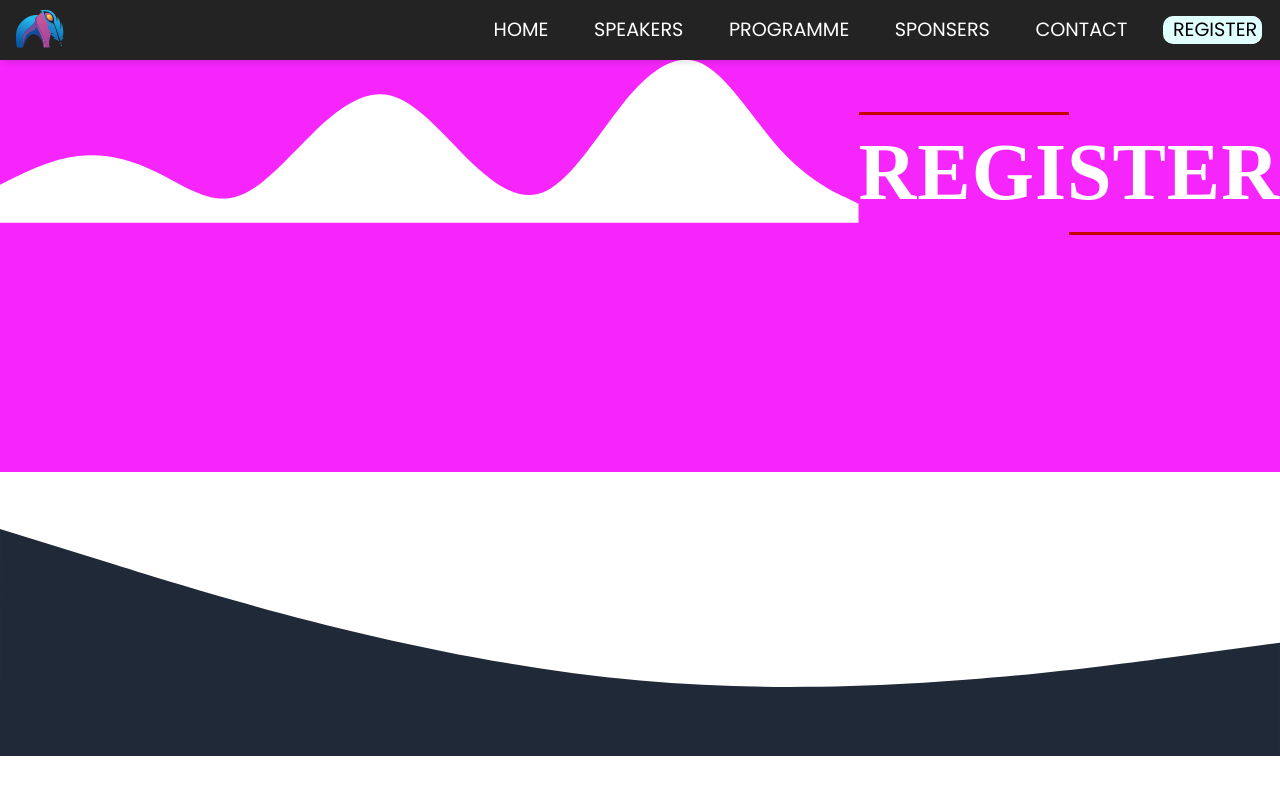
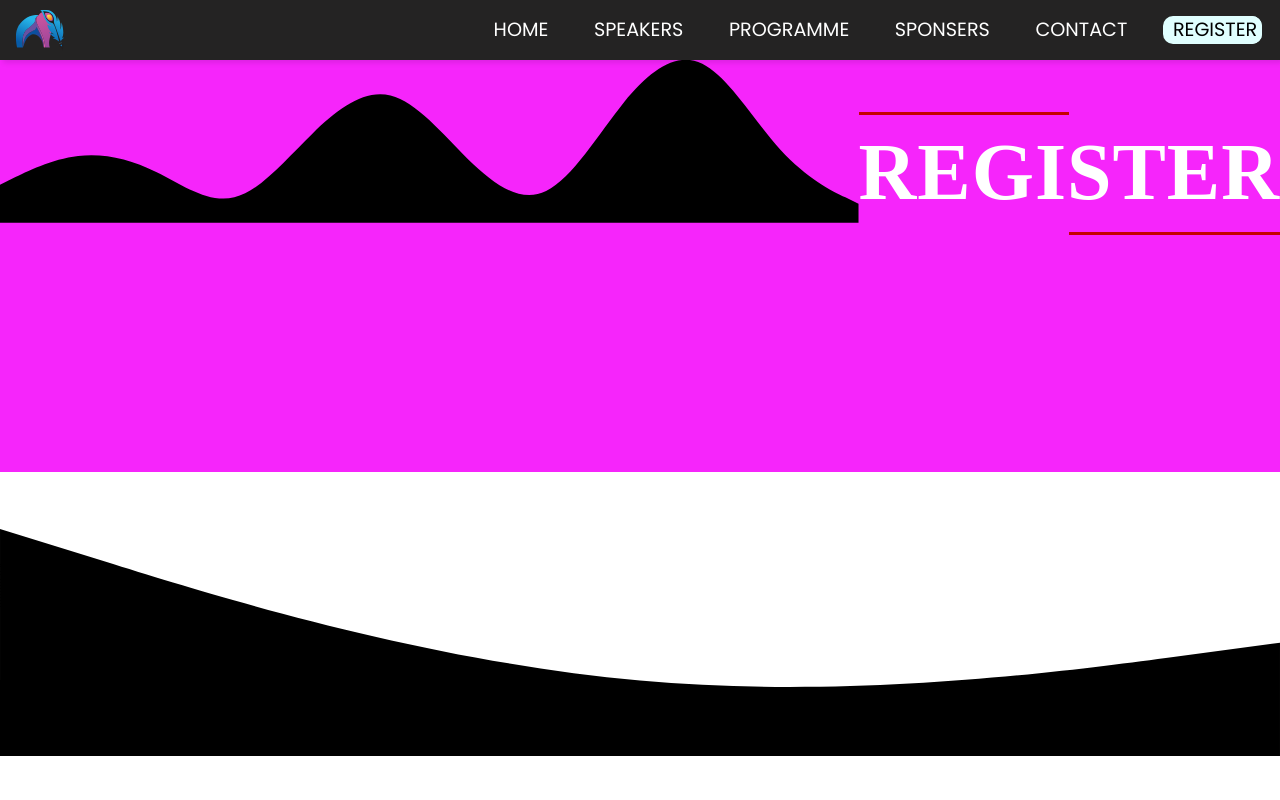
Before and after one commit to mehul1409/DuLitFest, a React (Vite) app: page /register in a window 1280 px wide. Shown: the top 800 px of the page. Built offline with nearby package versions, Linux system fonts and the light colour scheme.

Commit message:
added states to the footer and header

```diff
--- a/src/Components/Footer/Footer.jsx
+++ b/src/Components/Footer/Footer.jsx
@@ -2,21 +2,25 @@ import "./Footer.scss";
 import { CiInstagram } from "react-icons/ci";
 import { FaFacebook } from "react-icons/fa";
 import { FaTwitter } from "react-icons/fa";
-import wave1 from './wave1.png'
+import wave1 from "./wave1.png";
 
-const Footer = () => {
+const Footer = (props) => {
   return (
     <>
-      <svg  xmlns="http://www.w3.org/2000/svg" viewBox="0 0 1440 320" style={{ backgroundColor: "transparent" }}>
+      <svg
+        xmlns="http://www.w3.org/2000/svg"
+        viewBox="0 0 1440 320"
+        style={{ backgroundColor: "prop.bgColor" }}
+      >
         <path
           className="bg-transparent"
-          fill="#1f2937"
+          fill={props.fgColor}
           fillOpacity="1"
           d="M0,64L120,101.3C240,139,480,213,720,234.7C960,256,1200,224,1320,208L1440,192L1440,320L1320,320C1200,320,960,320,720,320C480,320,240,320,120,320L0,320Z"
         ></path>
       </svg>
       {/* <div className= "svgfooter"> */}
-        {/* <img src={wave1} alt="wave" style={{mixBlendMode: "multiply"}} /> */}
+      {/* <img src={wave1} alt="wave" style={{mixBlendMode: "multiply"}} /> */}
       {/* </div> */}
       <div className="px-4 pt-2 mx-auto sm:max-w-full md:max-w-full lg:max-w-full md:px-24 lg:px-8 bg-gray-800 text-white">
         <div className="grid gap-10 row-gap-6 mb-8 sm:grid-cols-2 lg:grid-cols-4 text-white">
--- a/src/Components/PageHeader/PageHeader.jsx
+++ b/src/Components/PageHeader/PageHeader.jsx
@@ -10,7 +10,7 @@ const PageHeader = (props) => {
         viewBox="0 0 1440 320"
       >
         <path
-          fill="#fff"
+          fill={props.fgColor}
           fillOpacity="1"
           d="M0,256L21.8,245.3C43.6,235,87,213,131,208C174.5,203,218,213,262,234.7C305.5,256,349,288,393,277.3C436.4,267,480,213,524,170.7C567.3,128,611,96,655,106.7C698.2,117,742,171,785,213.3C829.1,256,873,288,916,266.7C960,245,1004,171,1047,117.3C1090.9,64,1135,32,1178,53.3C1221.8,75,1265,149,1309,197.3C1352.7,245,1396,267,1418,277.3L1440,288L1440,320L1418.2,320C1396.4,320,1353,320,1309,320C1265.5,320,1222,320,1178,320C1134.5,320,1091,320,1047,320C1003.6,320,960,320,916,320C872.7,320,829,320,785,320C741.8,320,698,320,655,320C610.9,320,567,320,524,320C480,320,436,320,393,320C349.1,320,305,320,262,320C218.2,320,175,320,131,320C87.3,320,44,320,22,320L0,320Z"
         ></path>
```
